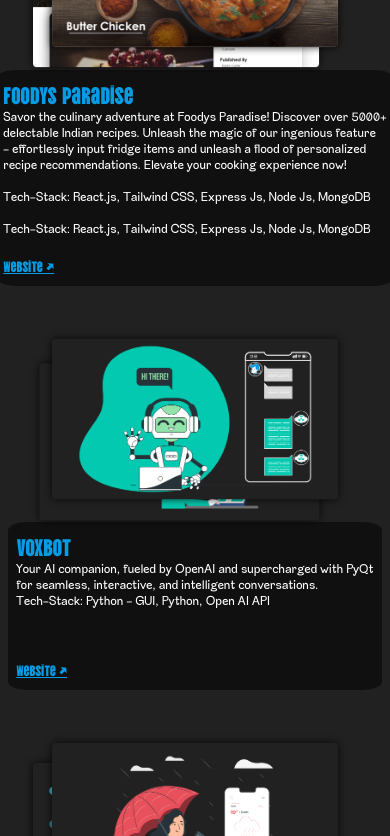
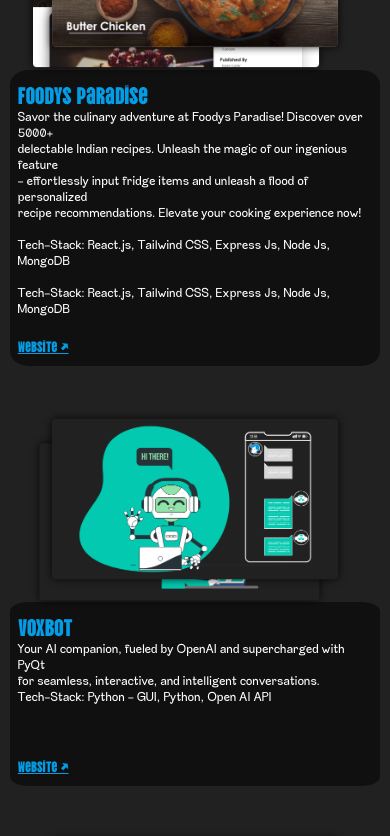
Before and after one commit to VedangPaithankar/Portfolio-Website, a React (Create React App) app: page / in a window 390 px wide. Shown: the part 587-1423 px from the top of the page. Built offline with nearby package versions, Linux system fonts and the light colour scheme.

Commit message:
Responsive

```diff
--- a/src/pages/styles.css
+++ b/src/pages/styles.css
@@ -224,7 +224,6 @@
   display: flex;
   flex-direction: column;
   align-items: center; /* Center items horizontally in column layout */
-
 }
 
 @media screen and (min-width: 768px) {
@@ -239,11 +238,17 @@
   justify-content: center; /* Center items horizontally in mobile screen */
 }
 
-.imgs img {
-  width: 80%; /* Adjust the percentage according to your design needs */
+.fp_info {
+  margin-top: 10px;
+  /* Add margin only for mobile screens */
+  margin-left: 10px;
+  margin-right: 10px;
 }
 
-.fp_info {
-  margin-top: 10px;
-  width: max-content;
+@media screen and (min-width: 768px) {
+  .fp_info {
+    /* Reset margin for screens wider than 767px */
+    margin-left: 0;
+    margin-right: 0;
+  }
 }
```
